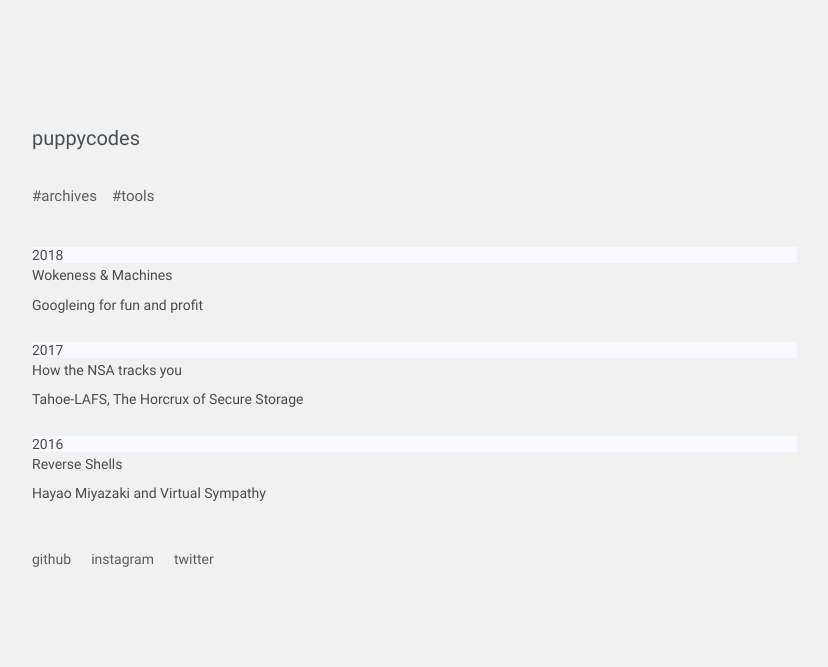
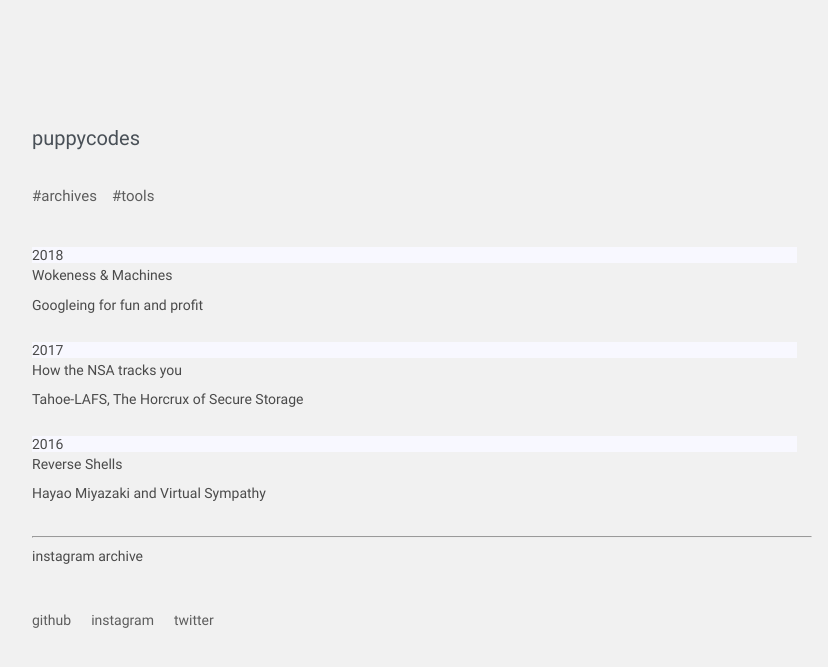
Before and after one commit to puppycodes/puppycodes, a Jekyll site: the page built from archives.md, in a window 1280 px wide. Shown: the top 667 px of the page, without its empty margins (96-924 px from the left). Built offline with Jekyll 4.4.1, drawn with Linux system fonts in a browser that asks for light colours.

Commit message:
add archive

```diff
--- a/archives.md
+++ b/archives.md
@@ -28,3 +28,7 @@ navigation: true
 {% endfor %}
 <!--/posts-->
 </section>
+
+<br>
+<hr>
+<a href="https://puppycodesarchive.nyc3.cdn.digitaloceanspaces.com">instagram archive</a>
```
